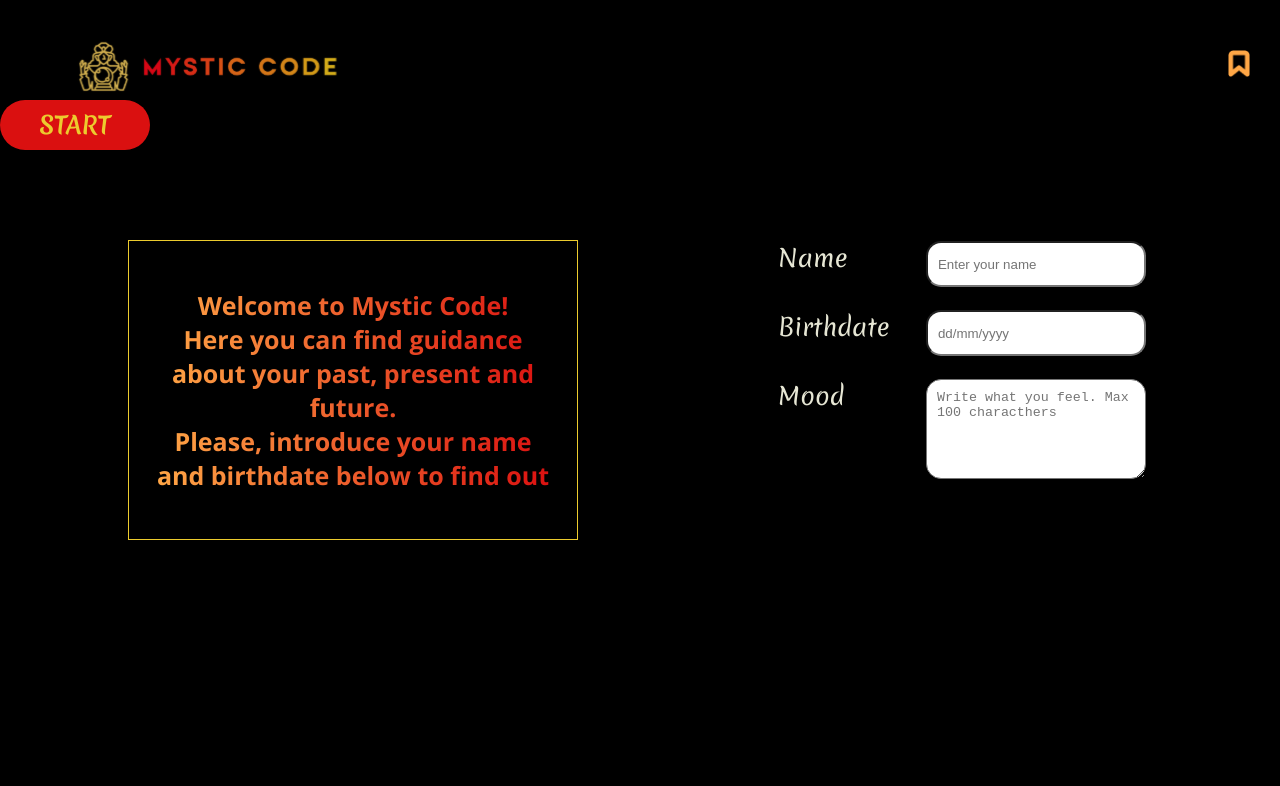
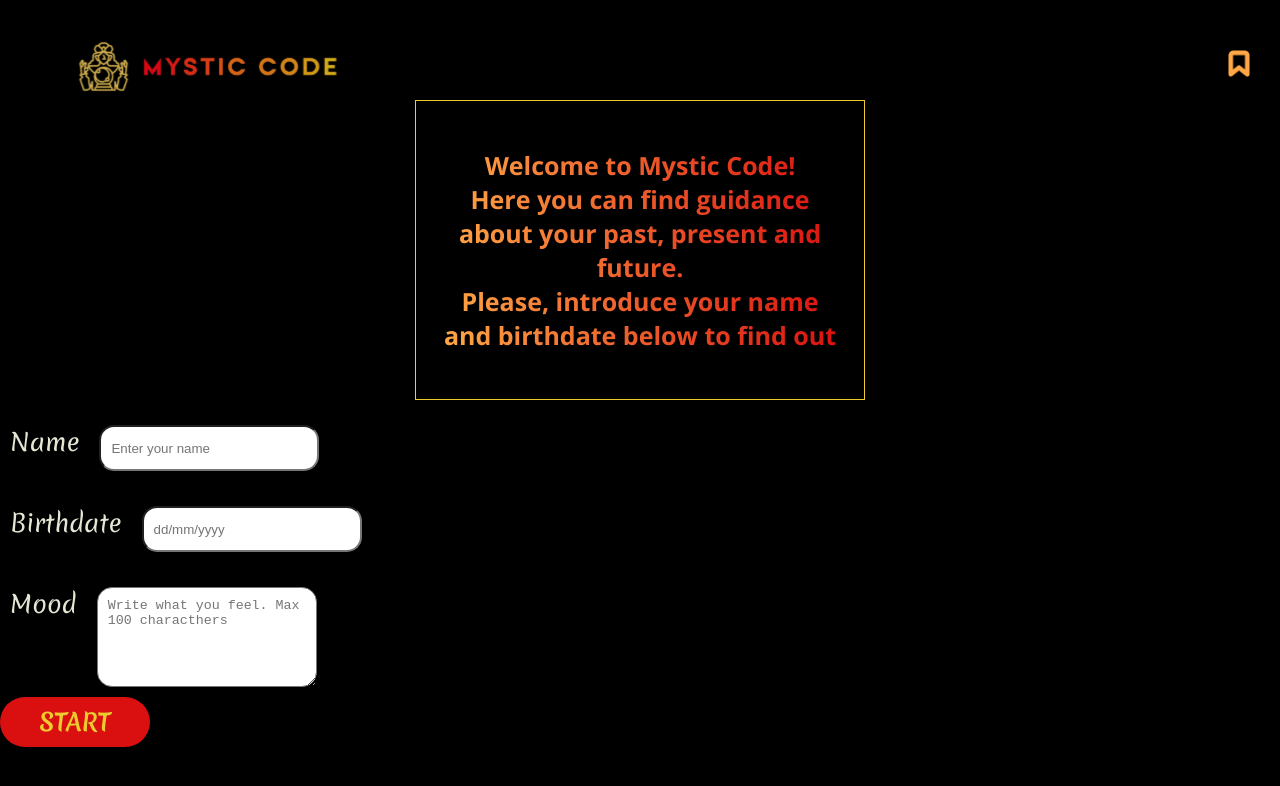
Before and after one commit to florienborg/sakura_tarot, a React (Create React App) app: page / in a window 1280 px wide. Shown: the top 786 px of the page. Built offline with nearby package versions, Linux system fonts and the light colour scheme.

Commit message:
delete position absolut from css in form and put button in form

```diff
--- a/src/components/form/Form.css
+++ b/src/components/form/Form.css
@@ -2,9 +2,11 @@
 @import url('https://fonts.googleapis.com/css2?family=Merienda:wght@300;400;500;600;700;800;900&display=swap');
 
 .container-input {
-   position: absolute;
-   top: 40%;
-   left: 10%;
+    display: flex;
+    flex-direction: column;
+   /* position: absolute; */
+   /* top: 40%;
+   left: 10%; */
 }
 
 .boxName, .boxBirthdate, .boxMood {
@@ -27,8 +29,8 @@ label{
 
 input{
     width:138px;
-    position: absolute;
-    left: 120%
+    /* position: absolute;
+    left: 120% */
 }
 
 .input-form{
@@ -42,8 +44,8 @@ textarea{
     height: 120px;
     border-radius: 15px;
     padding: 10px;
-    position: absolute;
-    left: 120%
+    /* position: absolute; */
+    /* left: 120% */
 }
 
 p{
@@ -52,15 +54,15 @@ p{
 
 @media screen and (min-width: 1024px) {
     .container-input{
-        position: absolute;
+        /* position: absolute;
         top: 27%;
-        left: 60%;
+        left: 60%; */
      }
 
      input{
         width:220px;
-        position: absolute;
-        left: 120%
+        /* position: absolute;
+        left: 120% */
     }
 
     textarea{
--- a/src/components/form/Form.jsx
+++ b/src/components/form/Form.jsx
@@ -1,5 +1,7 @@
 import React, { useState } from 'react';
 import './Form.css';
+import RedButton from '../RedButton/RedButton';
+import { useNavigate } from "react-router-dom";
 
 function Form() {
   const [formData, setFormData] = useState({
@@ -7,6 +9,14 @@ function Form() {
     birthdate: '',
     mood: '',
   });
+
+  const navigate = useNavigate()
+
+  function onClickHandler() {
+    // tomar datos usuario
+    // guardar datos del usurio
+    navigate("/game")
+  }
 
   const handleSubmit = (e) => {
     e.preventDefault();
@@ -75,7 +85,7 @@ function Form() {
             onChange={handleChange}
           />
         </div>
-
+        <RedButton text="START" onClick={onClickHandler} />
     </form>
   );
 }
--- a/src/components/header/Header.css
+++ b/src/components/header/Header.css
@@ -1,6 +1,5 @@
 .header {
     display: flex;
-    flex-direction: row;
     justify-content: space-between;
     width: 100%;
     padding: 30px 30px 0px 30px;
--- a/src/components/header/Header.jsx
+++ b/src/components/header/Header.jsx
@@ -5,11 +5,9 @@ import { Link } from "react-router-dom"
 
 export default function Header() {
     return (
-        <div>
             <div className="header">
                 <img className="img-logo" src={logo} alt="Logo" />
                <Link to="/saved" ><img className="icon-header" src={icono} alt="Icon saved" /></Link>
             </div>
-        </div>
     )
 }
--- a/src/components/welcometext/welcometext.css
+++ b/src/components/welcometext/welcometext.css
@@ -12,8 +12,8 @@ justify-content: center;
 align-items: center;
 width: 350px;
 height: 135px;
-position: absolute;
-top: 20%;
+/* position: absolute;
+top: 20%; */
 }
 
 .welcome-text {
@@ -29,9 +29,9 @@ margin: 20px;
   .text-box {
     width: 450px;
     height: 300px;
-    position: absolute;
+    /* position: absolute;
     top: 30%;
-    left: 10%;
+    left: 10%; */
   }
 
   .welcome-text {
--- a/src/pages/home/home.jsx
+++ b/src/pages/home/home.jsx
@@ -1,27 +1,18 @@
 import React from 'react';
 import WelcomeText from '../../components/welcometext/welcometext';
-import RedButton from '../../components/RedButton/RedButton';
 import Form from '../../components/form/Form';
 import Header from '../../components/header/Header';
-import { useNavigate } from "react-router-dom";
 import '../../App.css';
 
 
 function Home() {
-  const navigate = useNavigate()
 
-  function onClickHandler() {
-    // tomar datos usuario
-    // guardar datos del usurio
-    navigate("/game")
-  }
 
   return (
     <div className="App">
       <Header />
       <WelcomeText/>
       <Form/>
-      <RedButton text="START" onClick={onClickHandler} />
     </div>
   )
 }
```
Also changed, not shown: src/App.js (+5 -2 lines).
